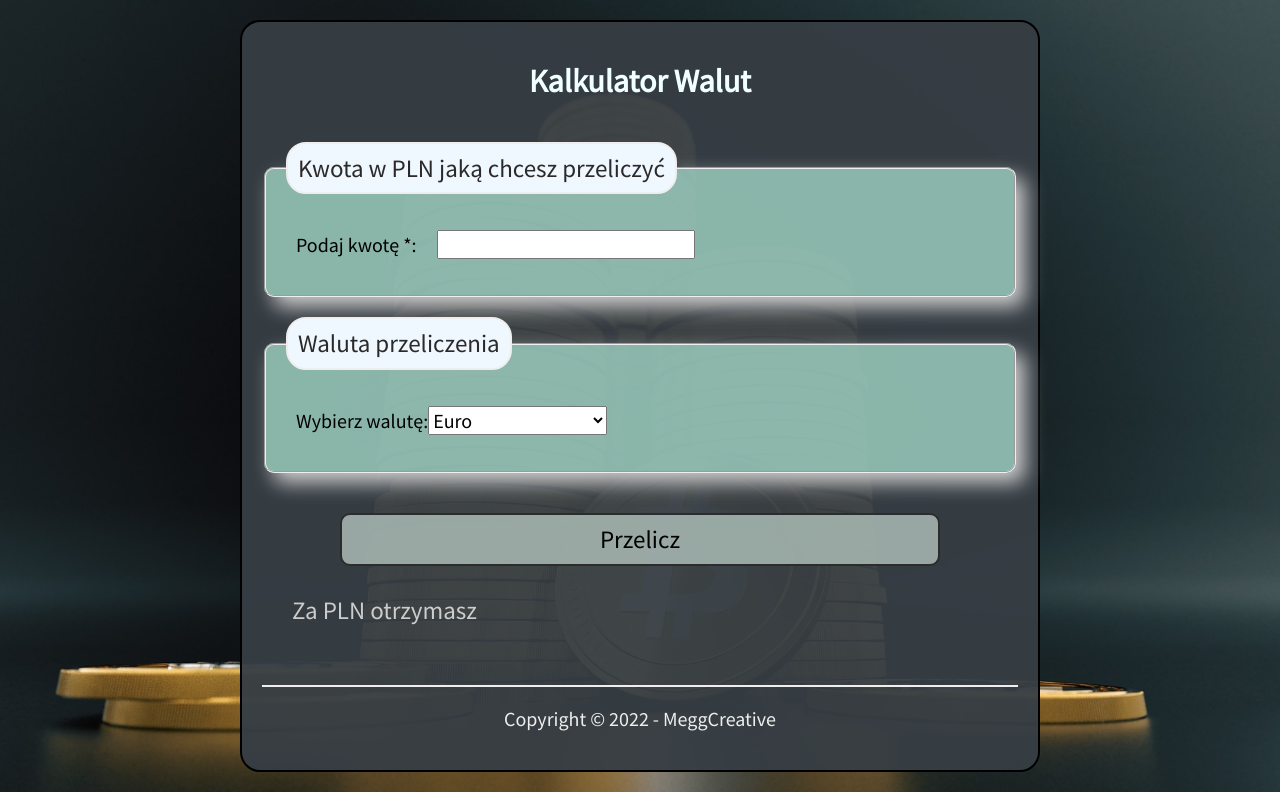
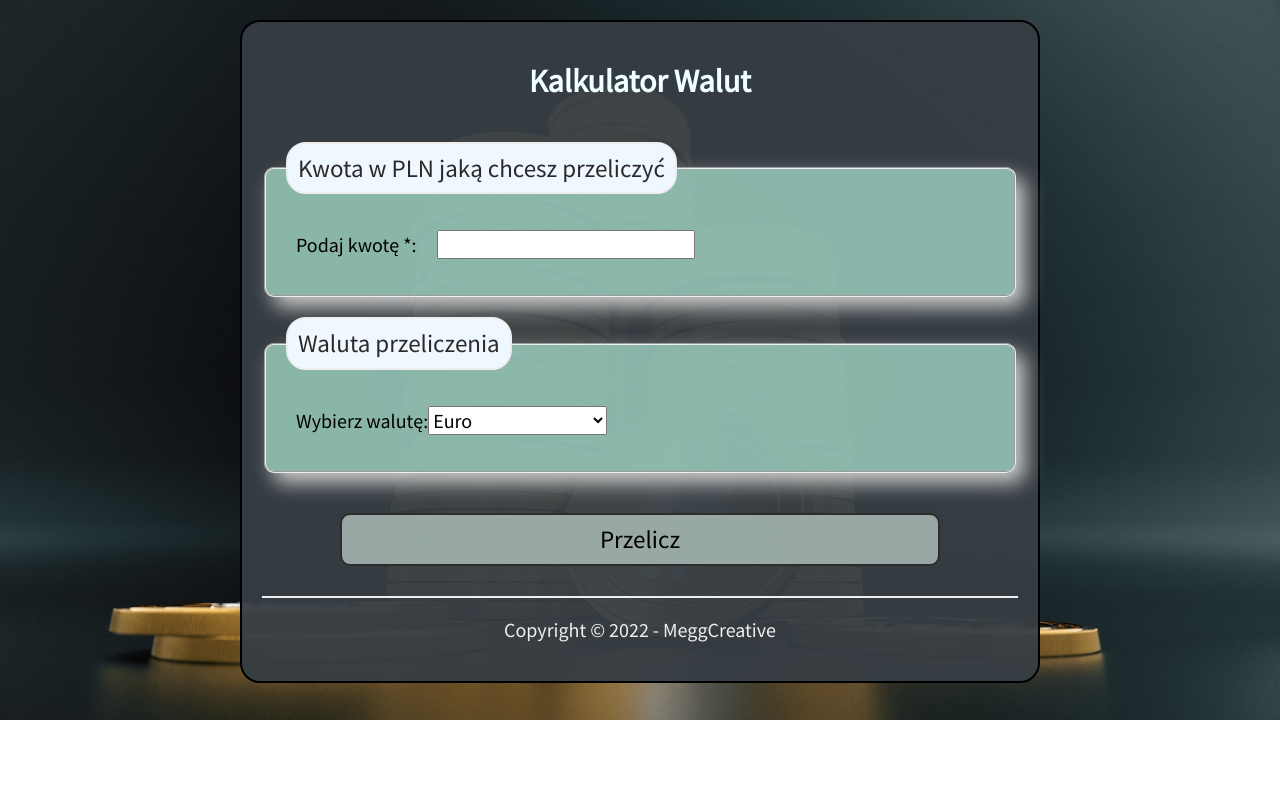
Before and after one commit to nikita3331/exchanger-react, a React (Create React App) app: page / in a window 1280 px wide. Built offline with nearby package versions, Linux system fonts and the light colour scheme.

Commit message:
changed useState of result

```diff
--- a/src/Form/index.js
+++ b/src/Form/index.js
@@ -6,7 +6,7 @@ import currencies from "../currencies.js";
 const Form = () => {
   const [amount, setAmount] = useState("");
   const [currency, setCurrency] = useState("EUR");
-  const [result, setResult] = useState({});
+  const [result, setResult] = useState("");
 
   const calculateResult = (amount, currency) => {
     const targetRate = currencies.find(({ id }) => id === currency).rate;
@@ -21,6 +21,7 @@ const Form = () => {
     });
   };
 
+  console.log(result);
   const onFormSubmit = (event) => {
     event.preventDefault();
     calculateResult(amount, currency);
--- a/src/Result/index.js
+++ b/src/Result/index.js
@@ -1,13 +1,13 @@
 import "./style.css";
 
 const Result = ({ result }) => {
-  if (result === {}) {
+  if (result === "") {
     return null;
   }
   return (
     <p className="form__paragraph">
       <span>
-        Za {result.originalAmount} PLN otrzymasz {result.finalResult}{" "}
+        Za {result.originalAmount} PLN otrzymasz {result.finalResult.toFixed(2)}{" "}
         {result.currency}
       </span>
     </p>
```
